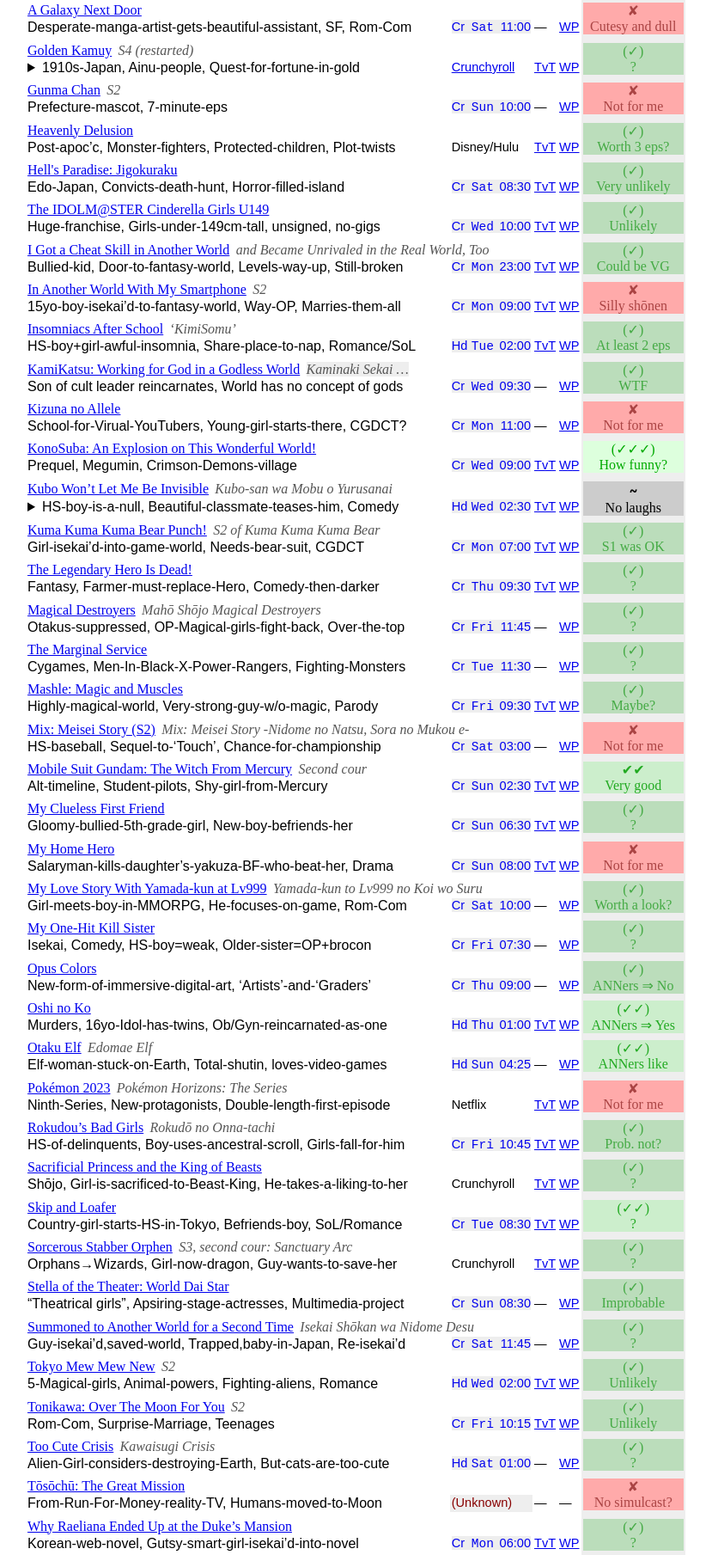
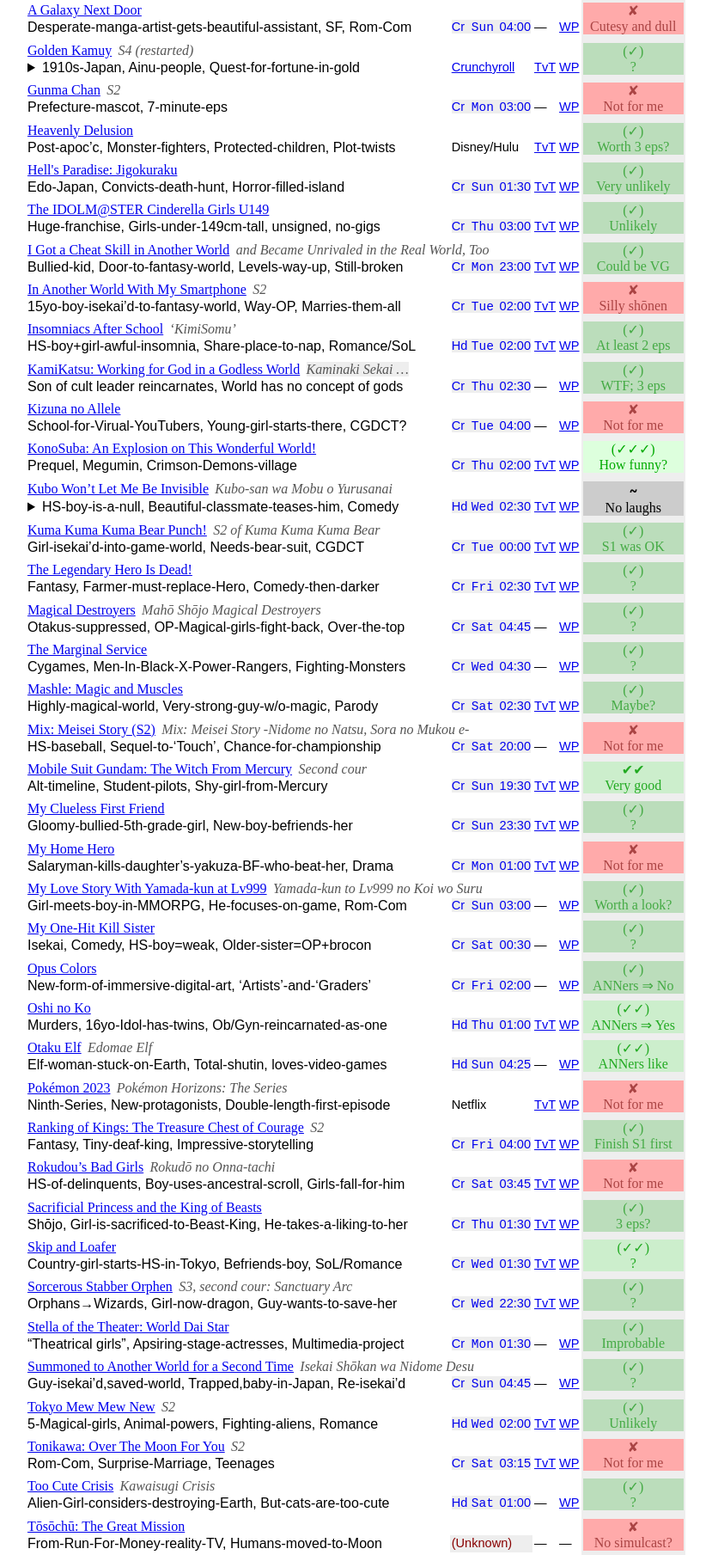
Before and after one commit to c12h/c12h.github.io, a plain HTML site: page Anime/23-04.html in a window 1280 px wide. Shown: the part 607-2416 px from the top of the page at 86% size, without its empty margins (226-1055 px from the left). Drawn offline with Linux system fonts and the light colour scheme.

Commit message:
Change Spring Cruncyroll times to AEST

```diff
--- a/Anime/23-04.html
+++ b/Anime/23-04.html
@@ -45,7 +45,7 @@ add_show("alice gear aegis Expansion", "",
 
 add_show("The Ancient Magus’ Bride", "S2",
 	 rToTryForSure, "After S1 ...",
-	 CrRoll, "the-ancient-magus-bride", "Thu 08:00",
+	 CrRoll, "the-ancient-magus-bride", "Fri 01:00",
 	 26283, "Manga/TheAncientMagusBride", "The Ancient Magus' Bride",
 	 [ "Inhuman-mage-buys-girl-to-teach-magic", "Wants-to-marry-her" ]);
 
@@ -61,7 +61,7 @@ add_show("The Aristocrat's Otherworldly Adventure", "Serving Gods Who Go Too Far
 
 add_show("Birdie Wing -Golf Girls' Story-", "S2",
 	 rToTryMaybe, "?",
-	 CrRoll, "birdie-wing--golf-girls-story-", "Fri 11:30",
+	 CrRoll, "birdie-wing--golf-girls-story-", "Sat 04:30",
 	 25939, "Anime/BirdieWing", "Birdie Wing: Golf Girls' Story",
 	 [ "Cute-girls-playing-competitive-golf", "Very-shōnen", "Yuri" ]);
 
@@ -72,11 +72,11 @@ add_show("The Blue Orchestra", "Ao no Orchestra",
 	 [ "Boy-is-violin-prodigy", "Quit-in-MS", "Joins-great-HS-orchestra" ]);
 
 add_show("The Café Terrace and Its Goddesses", "",
-	 rToTryMaybe, "Ecchi harem ‘comedy’?",//Akane only interesting character?
-	 CrRoll, "the-caf-terrace-and-its-goddesses", "Fri 11:15",//Apr 7
+	 rNo, "No laughs",
+	 CrRoll, "the-caf-terrace-and-its-goddesses", "Sat 04:15",
 	 26300, "Manga/TheCafeTerraceAndItsGoddesses",
 		"The Café Terrace and Its Goddesses",
-	 [ "Guy-inherits-rundown-café", "5-girls-live-there", "Rom-Com" ]);
+	 [ "Guy-inherits-café", "5-girls-live-there", "Ecchi", "Harem", "Comedy" ]);
 
 // Chibi Godzilla Raids Again	27234	April 1		For children
 
@@ -87,35 +87,35 @@ add_show("The Dangers in My Heart", "Boku no Kokoro no Yabai Yatsu",
 	 [ "Shōnen-Rom/Com", "Loser-HS-boy-w-dark-fantasies", "Class-idol" ]);
 
 add_show("Dead Mount Death Play", "",
-	 rToTryMaybe, "3 ep rule?",
-	 CrRoll, "dead-mount-death-play", "Mon 08:30",
+	 rToTryMaybe, "3 ep rule",
+	 CrRoll, "dead-mount-death-play", "Tue 01:30",
 	 26567, "Manga/DeadMountDeathPlay", "Dead Mount Death Play",
 	 [ "Seinen", "Necromancer-killed-by-hero", "Reincarnates-here" ],
 	 "From manga; see <a href='https://www.animenewsnetwork.com/feature/2018-11-30/the-fall-2018-manga-guide/dead-mount-death-play/.140197'>ANN review</a>.");
 
 add_show("Dr. Stone: New World", "S3",
 	 rNo, "Not for me",
-	 CrRoll, "dr-stone", "Thu 07:30",
+	 CrRoll, "dr-stone", "Fri 00:30",
 	 25068, "Manga/DrStone", "Dr. Stone",
 	 [ "Shōnen", "SF", "Post-Apocalypse", "Rebuilding", "Science-genius" ]);
 
 add_show("Demon Slayer - Swordsmith Village Arc", "S3 of Demon Slayer: Kimetsu no Yaiba",
 	 rNo, "Not for me",
-	 CrRoll, "demon-slayer-kimetsu-no-yaiba", "Sun 10:45",
+	 CrRoll, "demon-slayer-kimetsu-no-yaiba", "Mon 03:45",
 	 25353, "Manga/DemonSlayerKimetsuNoYaiba",
 		"Demon Slayer: Kimetsu no Yaiba (season 3)",
 	 [ "Shōnen", "Oni-made-from-humans", "Some-friendly" ]);
 
 add_show("Edens Zero", "S2",
 	 rToTryMaybe, "Maybe try?",
-	 CrRoll, "edens-zero", "Sat 09:55",
+	 CrRoll, "edens-zero", "Sun 02:55",
 	 25307, "Manga/EdensZero", "Edens Zero",
 	 [ "Space-fantasy", "Orphans", "Voyage-of-discovery", "S1-on-Netflix" ],
 	 "By Hiro <u>Mashima</u>, who wrote <i>Fairy Tail</i>");
 
 add_show("A Galaxy Next Door", "",
 	 rNo, "Cutesy and dull",
-	 CrRoll, "a-galaxy-next-door", "Sat 11:00",
+	 CrRoll, "a-galaxy-next-door", "Sun 04:00",
 	 25580, NoTvT, "A Galaxy Next Door",
 	 [ "Desperate-manga-artist-gets-beautiful-assistant", "SF", "Rom-Com" ]);
 
@@ -128,7 +128,7 @@ add_show("Golden Kamuy", "S4 (restarted)",
 
 add_show("Gunma Chan", "S2",
 	 rNo, "Not for me",
-	 CrRoll, "gunma-chan", "Sun 10:00",
+	 CrRoll, "gunma-chan", "Mon 03:00",
 	 25564, NoTvT, "Gunma-chan",
 	 [ "Prefecture-mascot", "7-minute-eps" ]);
 
@@ -140,13 +140,13 @@ add_show("Heavenly Delusion", "",
 
 add_show("Hell's Paradise: Jigokuraku", "",
 	 rToTryMaybe, "Very unlikely",
-	 CrRoll, "hells-paradise", "Sat 08:30",
+	 CrRoll, "hells-paradise", "Sun 01:30",
 	 23963, "Manga/HellsParadiseJigokuraku", "Hell's Paradise: Jigokuraku",
 	 [ "Edo-Japan", "Convicts-death-hunt", "Horror-filled-island" ]);
 
 add_show("The IDOLM@STER Cinderella Girls U149", "",
 	 rToTryMaybe, "Unlikely",
-	 CrRoll, "the-idolmster-cinderella-girls-u149", "Wed 10:00",
+	 CrRoll, "the-idolmster-cinderella-girls-u149", "Thu 03:00",
 	 25490, "Anime/TheIdolmasterCinderellaGirls", "The Idolmaster Cinderella Girls",
 	 [ "Huge-franchise", "Girls-under-149cm-tall", "unsigned", "no-gigs" ]);
 
@@ -165,7 +165,7 @@ add_show("I Got a Cheat Skill in Another World",
 
 add_show("In Another World With My Smartphone", "S2",
 	 rNo, "Silly shōnen",
-	 CrRoll, "in-another-world-with-my-smartphone", "Mon 09:00",
+	 CrRoll, "in-another-world-with-my-smartphone", "Tue 02:00",
 	 25563, "LightNovel/InAnotherWorldWithMySmartphone",
 		"In Another World with My Smartphone",
 	 [ "15yo-boy-isekai’d-to-fantasy-world", "Way-OP", "Marries-them-all" ]);
@@ -178,20 +178,20 @@ add_show("Insomniacs After School", "‘KimiSomu’",
 
 add_show("KamiKatsu: Working for God in a Godless World",
 	 "Kaminaki Sekai …\tKaminaki Sekai no Kamisama Katsudō",
-	 rToTryMaybe, "WTF",
-	 CrRoll, "kamikatsu-working-for-god-in-a-godless-world", "Wed 09:30",
+	 rToTryMaybe, "WTF; 3 eps",
+	 CrRoll, "kamikatsu-working-for-god-in-a-godless-world", "Thu 02:30",
 	 25576, NoTvT, "KamiKatsu",
 	 [ "Son of cult leader reincarnates", "World has no concept of gods" ]);
 
 add_show("Kizuna no Allele", "",
 	 rNo, "Not for me",
-	 CrRoll, "kizuna-no-allele", "Mon 11:00",
+	 CrRoll, "kizuna-no-allele", "Tue 04:00",
 	 26556, NoTvT, "Kizuna AI",
 	 [ "School-for-Virual-YouTubers", "Young-girl-starts-there", "CGDCT?" ]);
 
 add_show("KonoSuba: An Explosion on This Wonderful World!", "",
 	 rToTryForSure, "How funny?",
-	 CrRoll, "konosuba--an-explosion-on-this-wonderful-world", "Wed 09:00",
+	 CrRoll, "konosuba--an-explosion-on-this-wonderful-world", "Thu 02:00",
 	 25731, "Literature/KonoSuba", "KonoSuba",
 	 [ "Prequel", "Megumin", "Crimson-Demons-village" ]);
 
@@ -204,75 +204,75 @@ add_show("Kubo Won’t Let Me Be Invisible", "Kubo-san wa Mobu o Yurusanai",
 
 add_show("Kuma Kuma Kuma Bear Punch!", "S2 of Kuma Kuma Kuma Bear",
 	 rToTryMaybe, "S1 was OK",
-	 CrRoll, "kuma-kuma-kuma-bear", "Mon 07:00",
+	 CrRoll, "kuma-kuma-kuma-bear", "Tue 00:00",
 	 23893, "Literature/KumaKumaKumaBear", "Kuma Kuma Kuma Bear",
 	 [ "Girl-isekai’d-into-game-world", "Needs-bear-suit", "CGDCT" ]);
 
 add_show("The Legendary Hero Is Dead!", "",
 	 rToTryMaybe, "?",
-	 CrRoll, "the-legendary-hero-is-dead", "Thu 09:30",
+	 CrRoll, "the-legendary-hero-is-dead", "Fri 02:30",
 	 25602, "Manga/TheLegendaryHeroIsDead", "The Legendary Hero Is Dead!",
 	 [ "Fantasy", "Farmer-must-replace-Hero", "Comedy-then-darker" ]);
 
 add_show("Magical Destroyers", "Mahō Shōjo Magical Destroyers",
 	 rToTryMaybe, "?",
-	 CrRoll, "magical-destroyers", "Fri 11:45",//Apr 7
+	 CrRoll, "magical-destroyers", "Sat 04:45",
 	 24713, NoTvT, "Mahō Shōjo Magical Destroyers",
 	 [ "Otakus-suppressed", "OP-Magical-girls-fight-back", "Over-the-top" ]);
 
 add_show("The Marginal Service", "",
 	 rToTryMaybe, "?",
-	 CrRoll, "the-marginal-service", "Tue 11:30",
+	 CrRoll, "the-marginal-service", "Wed 04:30",
 	 26554, NoTvT, "The Marginal Service",
 	 [ "Cygames", "Men-In-Black-X-Power-Rangers", "Fighting-Monsters" ]);
 
 add_show("Mashle: Magic and Muscles", "",
 	 rToTryMaybe, "Maybe?",
-	 CrRoll, "mashle-magic-and-muscles", "Fri 09:30",
+	 CrRoll, "mashle-magic-and-muscles", "Sat 02:30",
 	 25997, "Manga/MashleMagicAndMuscles", "Mashle",
 	 [ "Highly-magical-world", "Very-strong-guy-w/o-magic", "Parody" ]);
 
 add_show("Mix: Meisei Story (S2)",
 	 "Mix: Meisei Story -Nidome no Natsu, Sora no Mukou e-",
 	 rNo, "Not for me",
-	 CrRoll, "mix", "Sat 03:00",
+	 CrRoll, "mix", "Sat 20:00",
 	 26184, NoTvT, "Mix (manga)",
 	 [ "HS-baseball", "Sequel-to-‘Touch’", "Chance-for-championship" ]);
 
 add_show("Mobile Suit Gundam: The Witch From Mercury", "Second cour",
 	 rYesYes, "Very good",
-	 CrRoll, "mobile-suit-gundam-the-witch-from-mercury", "Sun 02:30",
+	 CrRoll, "mobile-suit-gundam-the-witch-from-mercury", "Sun 19:30",
 	 26855, "Anime/MobileSuitGundamTheWitchFromMercury",
 		"Gundam: The Witch From Mercury",
 	 [ "Alt-timeline", "Student-pilots", "Shy-girl-from-Mercury" ]);
 
 add_show("My Clueless First Friend", "",
 	 rToTryMaybe, "?",
-	 CrRoll, "my-clueless-first-friend", "Sun 06:30",
+	 CrRoll, "my-clueless-first-friend", "Sun 23:30",
 	 26571, "Manga/MyCluelessFirstFriend", "My Clueless First Friend",
 	 [ "Gloomy-bullied-5th-grade-girl", "New-boy-befriends-her" ]);
 
 add_show("My Home Hero", "",
 	 rNo, "Not for me",
-	 CrRoll, "my-home-hero", "Sun 08:00",
+	 CrRoll, "my-home-hero", "Mon 01:00",
 	 25865, "Manga/MyHomeHero", "My Home Hero",
 	 [ "Salaryman-kills-daughter’s-yakuza-BF-who-beat-her", "Drama" ]);
 
 add_show("My Love Story With Yamada-kun at Lv999", "Yamada-kun to Lv999 no Koi wo Suru",
 	 rToTryMaybe, "Worth a look?",
-	 CrRoll, "my-love-story-with-yamada-kun-at-lv999", "Sat 10:00",
+	 CrRoll, "my-love-story-with-yamada-kun-at-lv999", "Sun 03:00",
 	 26380, NoTvT, "Loving Yamada at Lv999!",
 	 [ "Girl-meets-boy-in-MMORPG", "He-focuses-on-game", "Rom-Com" ]);
 
 add_show("My One-Hit Kill Sister", "",
 	 rToTryMaybe, "?",	//Some laughs, then too brocon
-	 CrRoll, "my-one-hit-kill-sister", "Fri 07:30",
+	 CrRoll, "my-one-hit-kill-sister", "Sat 00:30",
 	 25427, NoTvT, "My One-Hit Kill Sister",
 	 [ "Isekai", "Comedy", "HS-boy=weak", "Older-sister=OP+brocon" ]);
 
 add_show("Opus Colors", "",
 	 rToTryMaybe, "ANNers ⇒ No",
-	 CrRoll, "opuscolors", "Thu 09:00",
+	 CrRoll, "opuscolors", "Fri 02:00",
 	 25473, NoTvT, "Opus Colors",
 	 [ "New-form-of-immersive-digital-art", "‘Artists’-and-‘Graders’" ]);
 
@@ -290,46 +290,50 @@ add_show("Otaku Elf", "Edomae Elf",
 
 add_show("Pokémon 2023", "Pokémon Horizons: The Series",
 	 rNo, "Not for me",
-	 Netflix/*?*/, "X", UnknownSchedule,//Apr 15
+	 Netflix/*?*/, "X", UnknownSchedule,
 	 26737, "Anime/Pokemon2023", "Pokémon (2023 TV series)",
 	 [ "Ninth-Series", "New-protagonists", "Double-length-first-episode" ]);
 
-// "Ranking of Kings: Treasure Chest of Courage" 26193 One-episode? Apr 13
+add_show("Ranking of Kings: The Treasure Chest of Courage", "S2",
+	 rToTryMaybe, "Finish S1 first",
+	 CrRoll, "ranking-of-kings", "Fri 04:00",
+	 26193, "Manga/RankingOfKings", "Ranking of Kings",
+	 [ "Fantasy", "Tiny-deaf-king", "Impressive-storytelling" ]);
 
 add_show("Rokudou’s Bad Girls", "Rokudō no Onna-tachi",
-	 rToTryMaybe, "Prob. not?",
-	 CrRoll, "rokudos-bad-girls", "Fri 10:45",
+	 rNo, "Not for me",
+	 CrRoll, "rokudos-bad-girls", "Sat 03:45",
 	 26949, "Manga/RokudouNoOnnatachi", "Rokudō no Onna-tachi",
 	 [ "HS-of-delinquents", "Boy-uses-ancestral-scroll", "Girls-fall-for-him" ]);
 
 add_show("Sacrificial Princess and the King of Beasts", "",
-	 rToTryMaybe, "?",
-	 CrRoll, "X", UnknownSchedule,//Apr 19
+	 rToTryMaybe, "3 eps?",
+	 CrRoll, "sacrificial-princess-and-the-king-of-beasts", "Thu 01:30",
 	 23939, "Manga/SacrificialPrincessAndTheKingOfBeasts",
 	 "Sacrificial Princess and the King of Beasts",
 	 [ "Shōjo", "Girl-is-sacrificed-to-Beast-King", "He-takes-a-liking-to-her" ]);
 
 add_show("Skip and Loafer", "",
 	 rToTryLikely, "?",
-	 CrRoll, "skip-and-loafer", "Tue 08:30",
+	 CrRoll, "skip-and-loafer", "Wed 01:30",
 	 24980, "Manga/SkipAndLoafer", "Skip and Loafer",
 	 [ "Country-girl-starts-HS-in-Tokyo", "Befriends-boy", "SoL/Romance" ]);
 
 add_show("Sorcerous Stabber Orphen", "S3, second cour: Sanctuary Arc",
 	 rToTryMaybe, "?",
-	 CrRoll, "X", UnknownSchedule,//Apr 12
+	 CrRoll, "sorcerous-stabber-orphen", "Wed 22:30",
 	 26393, "Literature/SorcererStabberOrphen", "Sorcerous Stabber Orphen",
 	 [ "Orphans→Wizards", "Girl-now-dragon", "Guy-wants-to-save-her" ]);
 
 add_show("Stella of the Theater: World Dai Star", "",
 	 rToTryMaybe, "Improbable",
-	 CrRoll, "stella-of-the-theater-world-dai-star", "Sun 08:30",
+	 CrRoll, "stella-of-the-theater-world-dai-star", "Mon 01:30",
 	 26654, NoTvT, "World Dai Star",
 	 [ "“Theatrical girls”", "Apsiring-stage-actresses", "Multimedia-project" ]);
 
 add_show("Summoned to Another World for a Second Time", "Isekai Shōkan wa Nidome Desu",
 	 rToTryMaybe, "?",//ANNers mixed
-	 CrRoll, "summoned-to-another-world-for-a-second-time", "Sat 11:45",
+	 CrRoll, "summoned-to-another-world-for-a-second-time", "Sun 04:45",
 	 24905, NoTvT, "Summoned to Another World... Again?",
 	 [ "Guy-isekai’d,saved-world", "Trapped,baby-in-Japan", "Re-isekai’d" ]);
 
@@ -340,8 +344,8 @@ add_show("Tokyo Mew Mew New", "S2",
 	 [ "5-Magical-girls", "Animal-powers", "Fighting-aliens", "Romance" ]);
 
 add_show("Tonikawa: Over The Moon For You", "S2",
-	 rToTryMaybe, "Unlikely",
-	 CrRoll, "tonikawa-over-the-moon-for-you", "Fri 10:15",
+	 rNo, "Not for me",
+	 CrRoll, "tonikawa-over-the-moon-for-you", "Sat 03:15",
 	 24951, "Manga/FlyMeToTheMoon", "Fly Me to the Moon (manga)",
 	 [ "Rom-Com", "Surprise-Marriage", "Teenages" ]);
 
@@ -354,13 +358,13 @@ add_show("Too Cute Crisis", "Kawaisugi Crisis",
 // No Western simulcast? That would make sense.
 add_show("Tōsōchū: The Great Mission", "",// "Run For Money: The Great Mission"
 	 rNo, "No simulcast?",
-	 UnknownSite, "X", UnknownSchedule,//Apr 2
+	 UnknownSite, "X", UnknownSchedule,
 	 26785, NoTvT, NoWP,
 	 [ "From-Run-For-Money-reality-TV", "Humans-moved-to-Moon" ]);
 
 add_show("Why Raeliana Ended Up at the Duke’s Mansion", "",
 	 rToTryMaybe, "?",
-	 CrRoll, "why-raeliana-ended-up-at-the-dukes-mansion", "Mon 06:00",
+	 CrRoll, "why-raeliana-ended-up-at-the-dukes-mansion", "Mon 23:00",
 	 26018, "Literature/WhyRaelianaEndedUpAtTheDukesMansion",
 		"Why Raeliana Ended Up at the Duke's Mansion",
 	 [ "Korean-web-novel", "Gutsy-smart-girl-isekai’d-into-novel" ]);
@@ -376,7 +380,7 @@ add_show("Yakitori: Soldiers of Misfortune", "",
 
 add_show("Yuri Is My Job!", "",
 	 rToTryMaybe, "?",
-	 CrRoll, "yuri-is-my-job", "Thu 07:00",
+	 CrRoll, "yuri-is-my-job", "Fri 00:00",
 	 25698, "Manga/YuriIsMyJob", "Yuri Is My Job!",
 	 [ "HS-beauty", "Yuri-themed-café", "One-girl-hostile", "Parody" ],
  ("See <a href='https://www.animenewsnetwork.com/review/yuri-is-my-job/gn-1/.142831'>" +
```
Also changed, not shown: Anime/23-07.html (+1 -1 lines).
